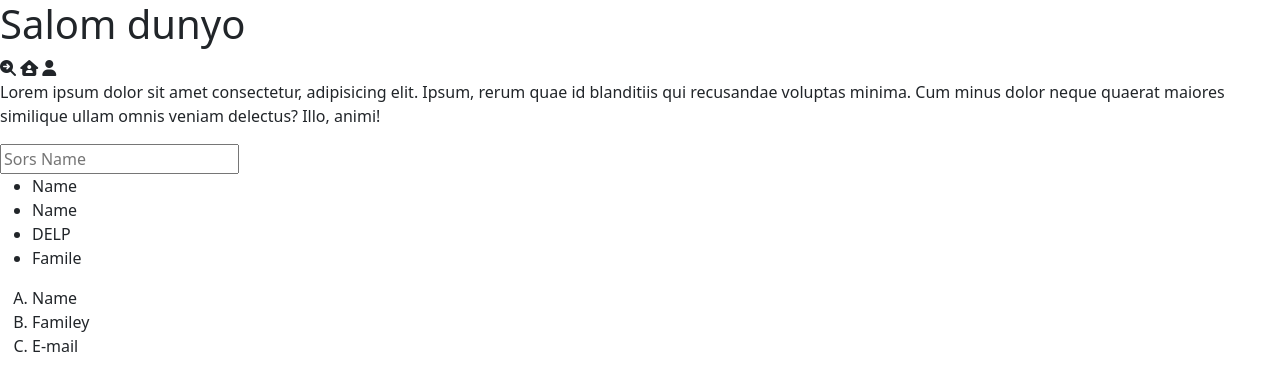
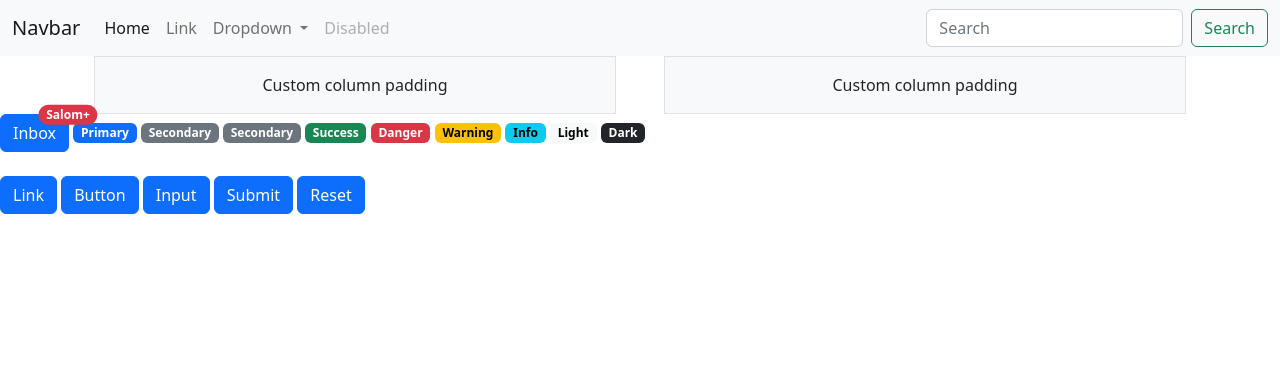
Before and after one commit to ulugbekabdulloyev22/Practice, a plain HTML site: page Portfolio/index.html in a window 1280 px wide. Drawn offline with nearby package versions, Linux system fonts and the light colour scheme.

Commit message:
NEW FILE

```diff
--- a/Portfolio/index.html
+++ b/Portfolio/index.html
@@ -1,8 +1,8 @@
 <!DOCTYPE html>
 <html lang="en">
 <head>
-    <meta charset="UTF-8">
-    <meta http-equiv="X-UA-Compatible" content="IE=edge">
+    <meta charset="utf-8">
+    <meta name="viewport" content="width=device-width, initial-scale=1">
     <meta name="viewport" content="width=device-width, initial-scale=1.0">
     <title>Portfolio</title>
     <!-- Bootsrap CSS file  -->
@@ -16,28 +16,78 @@
 
 </head>
 <body>
-    <h1> Salom dunyo</h1>
-    <i class="fa-solid fa-magnifying-glass-arrow-right"></i>
-    <i class="fa-solid fa-house-user"></i>
-    <i class="fa-solid fa-user"></i>
+    <nav class="navbar navbar-expand-lg bg-light">
+        <div class="container-fluid">
+          <a class="navbar-brand" href="#">Navbar</a>
+          <button class="navbar-toggler" type="button" data-bs-toggle="collapse" data-bs-target="#navbarSupportedContent" aria-controls="navbarSupportedContent" aria-expanded="false" aria-label="Toggle navigation">
+            <span class="navbar-toggler-icon"></span>
+          </button>
+          <div class="collapse navbar-collapse" id="navbarSupportedContent">
+            <ul class="navbar-nav me-auto mb-2 mb-lg-0">
+              <li class="nav-item">
+                <a class="nav-link active" aria-current="page" href="#">Home</a>
+              </li>
+              <li class="nav-item">
+                <a class="nav-link" href="#">Link</a>
+              </li>
+              <li class="nav-item dropdown">
+                <a class="nav-link dropdown-toggle" href="#" role="button" data-bs-toggle="dropdown" aria-expanded="false">
+                  Dropdown
+                </a>
+                <ul class="dropdown-menu">
+                  <li><a class="dropdown-item" href="#">Action</a></li>
+                  <li><a class="dropdown-item" href="#">Another action</a></li>
+                  <li><hr class="dropdown-divider"></li>
+                  <li><a class="dropdown-item" href="#">Something else here</a></li>
+                </ul>
+              </li>
+              <li class="nav-item">
+                <a class="nav-link disabled">Disabled</a>
+              </li>
+            </ul>
+            <form class="d-flex" role="search">
+              <input class="form-control me-2" type="search" placeholder="Search" aria-label="Search">
+              <button class="btn btn-outline-success" type="submit">Search</button>
+            </form>
+          </div>
+        </div>
+      </nav>
 
-    <p>Lorem ipsum dolor sit amet consectetur, adipisicing elit. Ipsum, rerum quae id blanditiis qui recusandae voluptas minima. Cum minus dolor neque quaerat maiores similique ullam omnis veniam delectus? Illo, animi!</p>
+      <div class="container px-4 text-center">
+        <div class="row gx-5">
+          <div class="col">
+           <div class="p-3 border bg-light">Custom column padding</div>
+          </div>
+          <div class="col">
+            <div class="p-3 border bg-light">Custom column padding</div>
+          </div>
+        </div>
+      </div>
 
-    <form action="">
-        <input type="text" placeholder="Sors Name">
-    </form>
+      <button type="button" class="btn btn-primary position-relative">
+        Inbox
+        <span class="position-absolute top-0 start-100 translate-middle badge rounded-pill bg-danger">
+        Salom+
+          <span class="visually-hidden">unread messages</span>
+        </span>
+      </button>
 
-    <ul>
-        <li>Name</li>
-        <li>Name</li>
-        <li>DELP</li>
-        <li>Famile</li>
-    </ul>
+      <span class="badge text-bg-primary">Primary</span>
+    <span class="badge text-bg-secondary">Secondary</span>
+    <span class="badge text-bg-secondary">Secondary</span>
+    <span class="badge text-bg-success">Success</span>
+    <span class="badge text-bg-danger">Danger</span>
+    <span class="badge text-bg-warning">Warning</span>
+    <span class="badge text-bg-info">Info</span>
+    <span class="badge text-bg-light">Light</span>
+    <span class="badge text-bg-dark">Dark</span> <br> <br>
 
-    <ol type="A">
-        <li>Name</li>
-        <li>Familey</li>
-        <li>E-mail</li>
-    </ol>
+    <a class="btn btn-primary" href="#" role="button">Link</a>
+    <button class="btn btn-primary" type="submit">Button</button>
+    <input class="btn btn-primary" type="button" value="Input">
+    <input class="btn btn-primary" type="submit" value="Submit">
+    <input class="btn btn-primary" type="reset" value="Reset">
+
+
 </body>
 </html>
```
